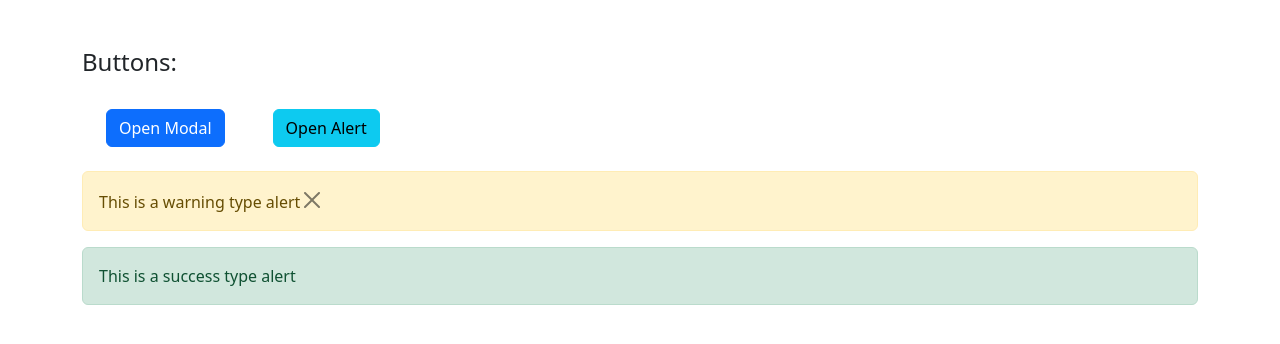
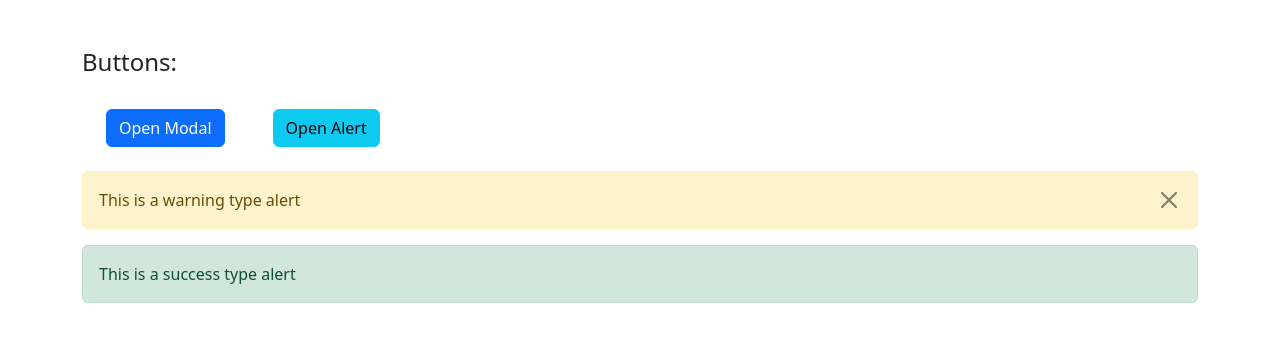
Before and after one commit to omurbekov-azamat/homework-58, a React (Create React App) app: page / in a window 1280 px wide. Both pictures are taken after a click on the button "Open Alert". Shown: the top 344 px of the page. Built offline with nearby package versions, Linux system fonts and the light colour scheme.

Commit message:
commit-7; added some function for delete Alert.tsx;

```diff
--- a/src/components/Alert/Alert.tsx
+++ b/src/components/Alert/Alert.tsx
@@ -3,28 +3,33 @@ import React from 'react';
 interface Props extends React.PropsWithChildren {
   show: boolean;
   type: string;
-  onDismiss?: React.MouseEventHandler;
+  onDismiss?: (id :number) => void;
+  clickDismissible?: React.MouseEventHandler;
+  id: number;
 }
 
-const Alert: React.FC<Props> = ({show,type, onDismiss, children}) => {
+const Alert: React.FC<Props> = ({show,type, onDismiss,clickDismissible, id , children,}) => {
 
-  let btn = () => {
+  const btn = (id:number) => {
     if(onDismiss) return (
       <button type="button"
               className="btn-close ms-auto" data-bs-dismiss="modal"
-              aria-label="Close" onClick={onDismiss}>
+              aria-label="Close" onClick={() => onDismiss(id)}>
       </button>
     )
-  }
+  };
 
   return (
     <div
       className={type}
       role="alert"
       style={{display: show ? 'block' : 'none'}}
+      onClick={clickDismissible}
     >
+      <div className='d-flex'>
         {children}
-        {btn()}
+        {btn(id)}
+      </div>
     </div>
   );
 };
--- a/src/components/Button/Buttons.tsx
+++ b/src/components/Button/Buttons.tsx
@@ -4,10 +4,41 @@ import Modal from "../Modal/Modal";
 import Alert from "../Alert/Alert";
 
 const Buttons = () => {
+
+  const [showModal, setShowModal] = useState(false);
   const openModal = () => setShowModal(true);
-  const openAlert = () => setShowAlert(true);
-  const closeModal = () => setShowModal(false)
-  const closeAlert = () => setShowAlert(false)
+  const closeModal = () => setShowModal(false);
+
+  const [showAlert, setShowAlert] = useState([
+    {show: false, id: Math.random() * 2000},
+    {show: false, id: Math.random() * 2000},
+  ]);
+
+  const openAlert = () =>  {
+    setShowAlert(prev => prev.map(item => {
+      return {
+        ...item,
+        show: true,
+      }
+    }))
+  };
+
+  const closeAlert = (id:number) => {
+    setShowAlert(prevState => prevState.map(item => {
+      return item.id === id ? {
+        ...item,
+        show: false,
+      } : item;
+    }));
+  };
+
+  const clickDismissible = () => {
+    const alertsCopy = [...showAlert];
+    const alertCopy = {...alertsCopy[1]};
+    alertCopy.show = false;
+    alertsCopy[1] = alertCopy;
+    setShowAlert(alertsCopy);
+  };
 
   const getContinue = () => {
     alert('alert');
@@ -23,15 +54,17 @@ const Buttons = () => {
     {type: 'm-1 btn btn-danger', label: 'Close', onClick: closeModal},
   ];
 
-  const [showModal, setShowModal] = useState(false);
-  const [showAlert, setShowAlert] = useState(false);
-
   return (
     <>
       <h4>Buttons:</h4>
       {buttons.map((button) => {
         return (
-          <Button type={button.type} onClick={button.onClick} label={button.label}/>
+          <Button
+            key={Math.random()}
+            type={button.type}
+            onClick={button.onClick}
+            label={button.label}
+          />
         )
       })}
 
@@ -44,22 +77,31 @@ const Buttons = () => {
         <div className='text-end'>
           {buttonsInModal.map((button) => {
             return (
-              <Button type={button.type} onClick={button.onClick} label={button.label}/>
+              <Button
+                key={Math.random()}
+                type={button.type}
+                onClick={button.onClick}
+                label={button.label}
+              />
             )
           })}
         </div>
       </Modal>
 
       <Alert
-        show={showAlert}
+        id={showAlert[0].id}
+        show={showAlert[0].show}
         type='alert alert-warning'
         onDismiss={closeAlert}>
         This is a warning type alert
       </Alert>
 
       <Alert
-        show={showAlert}
-        type='alert alert-success'>
+        id={showAlert[1].id}
+        show={showAlert[1].show}
+        type='alert alert-success'
+        clickDismissible={clickDismissible}
+      >
         This is a success type alert
       </Alert>
     </>
```
